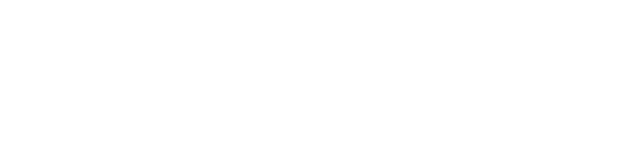
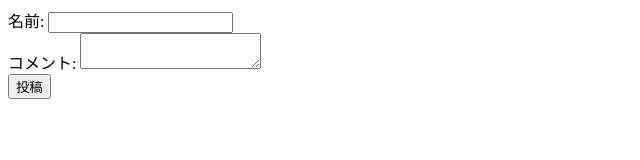
Before and after one commit to Gabaven2023/TeamI, a plain HTML site: page keikjibansaito.html in a window 1280 px wide. Shown: the whole page, without its empty margins (0-640 px from the left). Drawn offline with Linux system fonts and the light colour scheme.

Commit message:
掲示板のコンテンツを変更しました。

```diff
--- a/keikjibansaito.html
+++ b/keikjibansaito.html
@@ -5,6 +5,18 @@
   <title>掲示板</title>
 </head>
 <body>
-  <!-- 掲示板のコンテンツ -->
+    <form action="投稿処理のURL" method="post">
+        <label for="name">名前:</label>
+        <input type="text" name="name" id="name">
+        <br>
+        <label for="comment">コメント:</label>
+        <textarea name="comment" id="comment"></textarea>
+        <br>
+        <input type="submit" value="投稿">
+      </form>
+
+      <div id="posts">
+        <!-- 投稿内容の表示部分 -->
+      </div>
 </body>
 </html>
```
